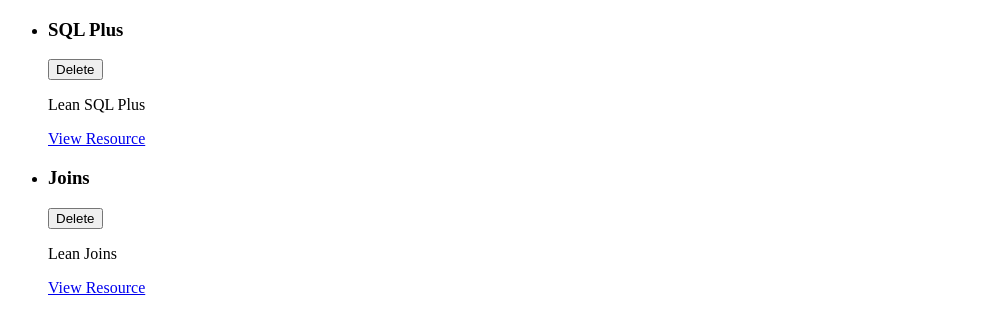
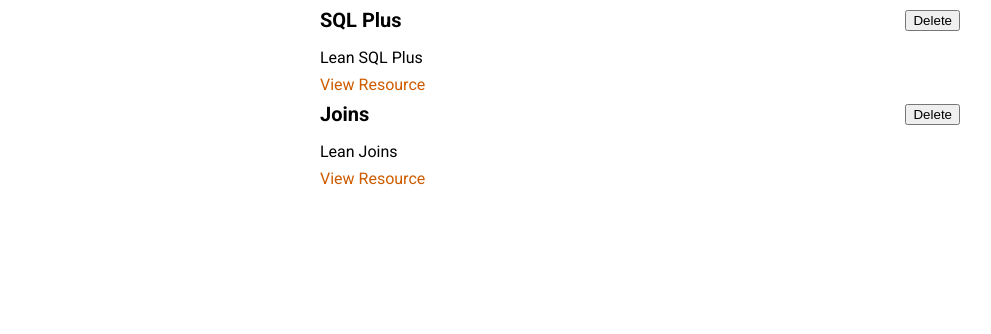
Before and after one commit to RodriguesFRodrigo/The-Learning-Resources-App-2022, a Vue app: page / in a window 1280 px wide. Shown: the top 334 px of the page, without its empty margins (0-991 px from the left). Built offline with nearby package versions, Linux system fonts and the light colour scheme.

Commit message:
Header & BaseCard Components

```diff
--- a/src/App.vue
+++ b/src/App.vue
@@ -1,22 +1,13 @@
 <template>
-    <ul>
-        <learning-resource
-            v-for="res in storedResources"
-            :key="res.id"
-            :title="res.title"
-            :description="res.description"
-            :link="res.link"
-        >
-        </learning-resource>
-    </ul>
+    <stored-resource :resources="storedResources"></stored-resource>
 </template>
 
 <script>
-import LearningResource from './componets/learning-resources/LearningResource.vue';
+import StoredResource from './componets/learning-resources/StoredResource.vue';
 
 export default {
     components: {
-        LearningResource,
+        StoredResource,
     },
 
     data() {
@@ -40,6 +31,19 @@
 }
 </script>
 
+<!-- styles for all components -->
 <style>
+@import url('https://fonts.googleapis.com/css2?family=Roboto:wght@400;700&display=swap');
 
+* {
+  box-sizing: border-box;
+}
+
+html {
+  font-family: 'Roboto', sans-serif;
+}
+
+body {
+  margin: 0;
+}
 </style>
--- a/src/componets/learning-resources/LearningResource.vue
+++ b/src/componets/learning-resources/LearningResource.vue
@@ -33,6 +33,34 @@
 }
 </script>
 
-<style>
+<style scoped>
+li {
+  margin: auto;
+  max-width: 40rem;
+}
 
+header {
+  display: flex;
+  justify-content: space-between;
+  align-items: center;
+}
+
+h3 {
+  font-size: 1.25rem;
+  margin: 0.5rem 0;
+}
+
+p {
+  margin: 0.5rem 0;
+}
+
+a {
+  text-decoration: none;
+  color: #ce5c00;
+}
+
+a:hover,
+a:active {
+  color: #c89300;
+}
 </style>
--- /dev/null
+++ b/src/componets/learning-resources/StoredResource.vue
@@ -0,0 +1,38 @@
+<template>
+    <ul>
+        <learning-resource
+            v-for="res in resources"
+            :key="res.id"
+            :title="res.title"
+            :description="res.description"
+            :link="res.link"
+        >
+        </learning-resource>
+    </ul>
+</template>
+
+<script>
+import LearningResource from './LearningResource.vue';
+
+export default {
+    components: {
+        LearningResource,
+    },
+
+    props: {
+        resources: {
+            required: true,
+        },
+    }
+}
+</script>
+
+<style scoped>
+ul {
+  list-style: none;
+  margin: 0;
+  padding: 0;
+  margin: auto;
+  max-width: 40rem;
+}
+</style>
```
